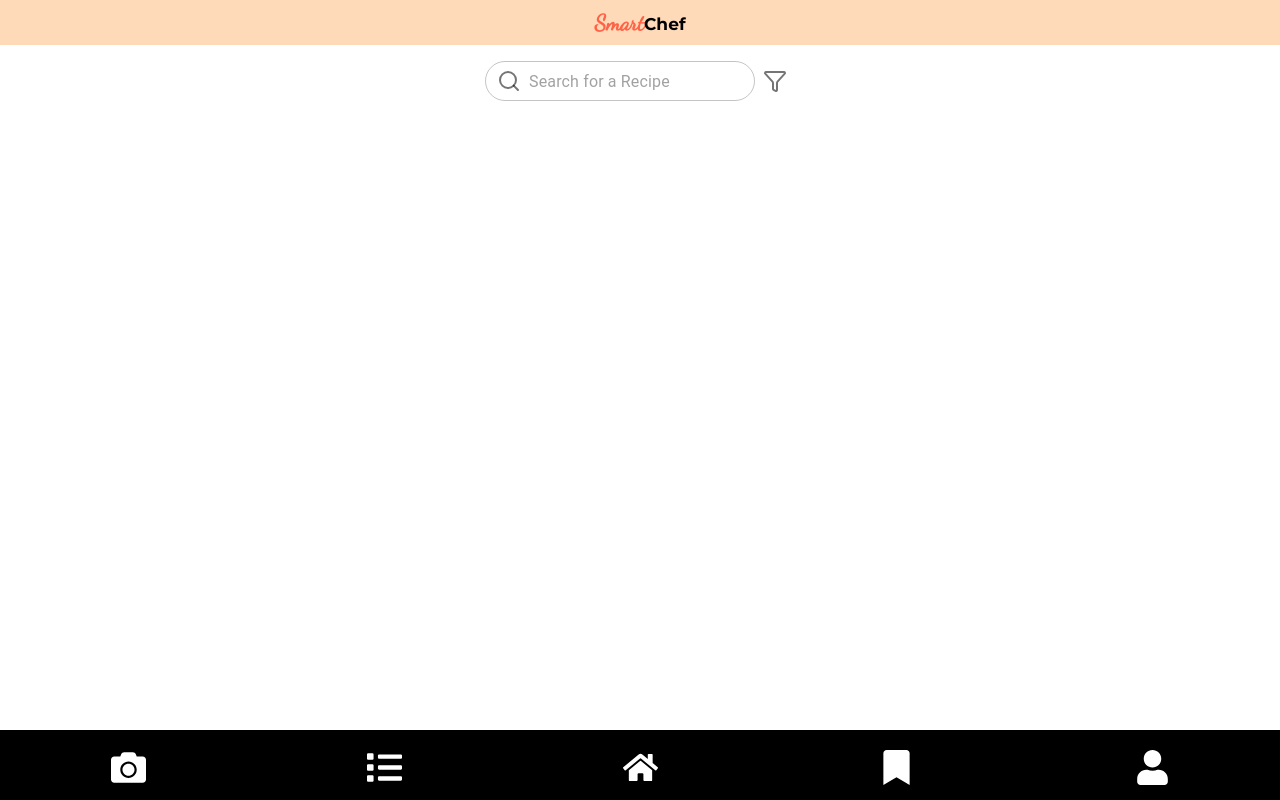
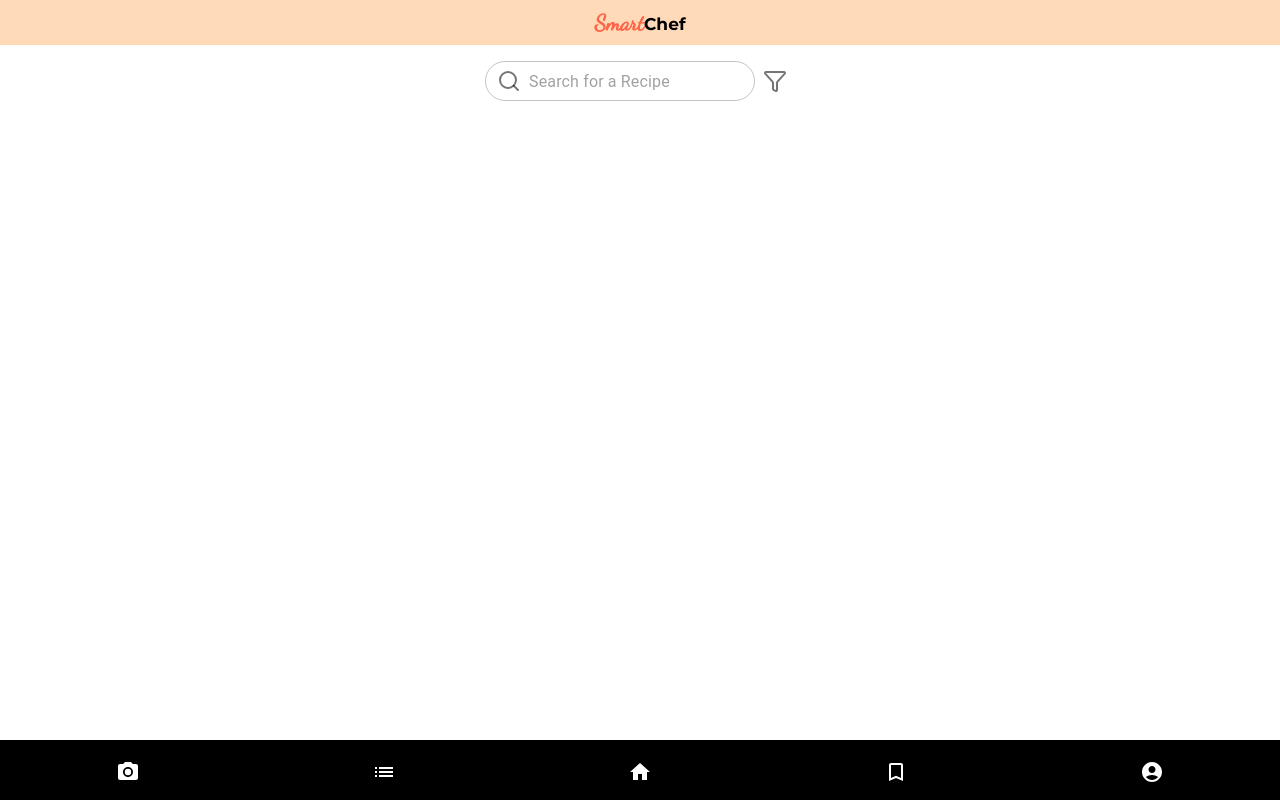
Before and after one commit to marylou7/smartchef, a React (Create React App) app: page / in a window 1280 px wide. Built offline with nearby package versions, Linux system fonts and the light colour scheme.

Commit message:
updated navbar icons

```diff
--- a/package.json
+++ b/package.json
@@ -6,6 +6,7 @@
   "dependencies": {
     "@emotion/react": "^11.14.0",
     "@emotion/styled": "^11.14.0",
+    "@mui/icons-material": "^6.4.7",
     "@mui/material": "^6.4.7",
     "cra-template-pwa": "2.0.0",
     "lucide-react": "^0.477.0",
--- a/src/components/Navbar.js
+++ b/src/components/Navbar.js
@@ -1,25 +1,25 @@
 import React from 'react';
 import { Link } from 'react-router-dom';
-import { FaCamera, FaList, FaHome, FaBookmark, FaUser } from 'react-icons/fa';
+import { CameraAlt, List, Home, BookmarkBorder, AccountCircle } from '@mui/icons-material';
 
 const Navbar = () => {
     return (
       <nav style={navbarStyle}>
         <ul style={navListStyle}>
           <li style={navItemStyle}>
-            <Link to="/scan-recipes" style={linkStyle}><FaCamera /></Link>
+            <Link to="/scan-recipes" style={linkStyle}><CameraAlt /></Link>
           </li>
           <li style={navItemStyle}>
-            <Link to="/shopping-lists" style={linkStyle}><FaList /></Link>
+            <Link to="/shopping-lists" style={linkStyle}><List /></Link>
           </li>
           <li style={navItemStyle}>
-            <Link to="/" style={linkStyle}><FaHome /></Link>
+            <Link to="/" style={linkStyle}><Home /></Link>
           </li>
           <li style={navItemStyle}>
-            <Link to="/saved-recipes" style={linkStyle}><FaBookmark /></Link>
+            <Link to="/saved-recipes" style={linkStyle}><BookmarkBorder /></Link>
           </li>
           <li style={navItemStyle}>
-            <Link to="/my-profile" style={linkStyle}><FaUser /></Link>
+            <Link to="/my-profile" style={linkStyle}><AccountCircle /></Link>
           </li>
         </ul>
       </nav>
@@ -33,7 +33,7 @@ const navbarStyle = {
     bottom: 0,
     width: '100%',
     zIndex: 1000,
-    height: '30px'
+    height: '20px'
 };
 
 const navListStyle = {
```
Also changed, not shown: 1 other file (tests, documents, lock files or other folders).
